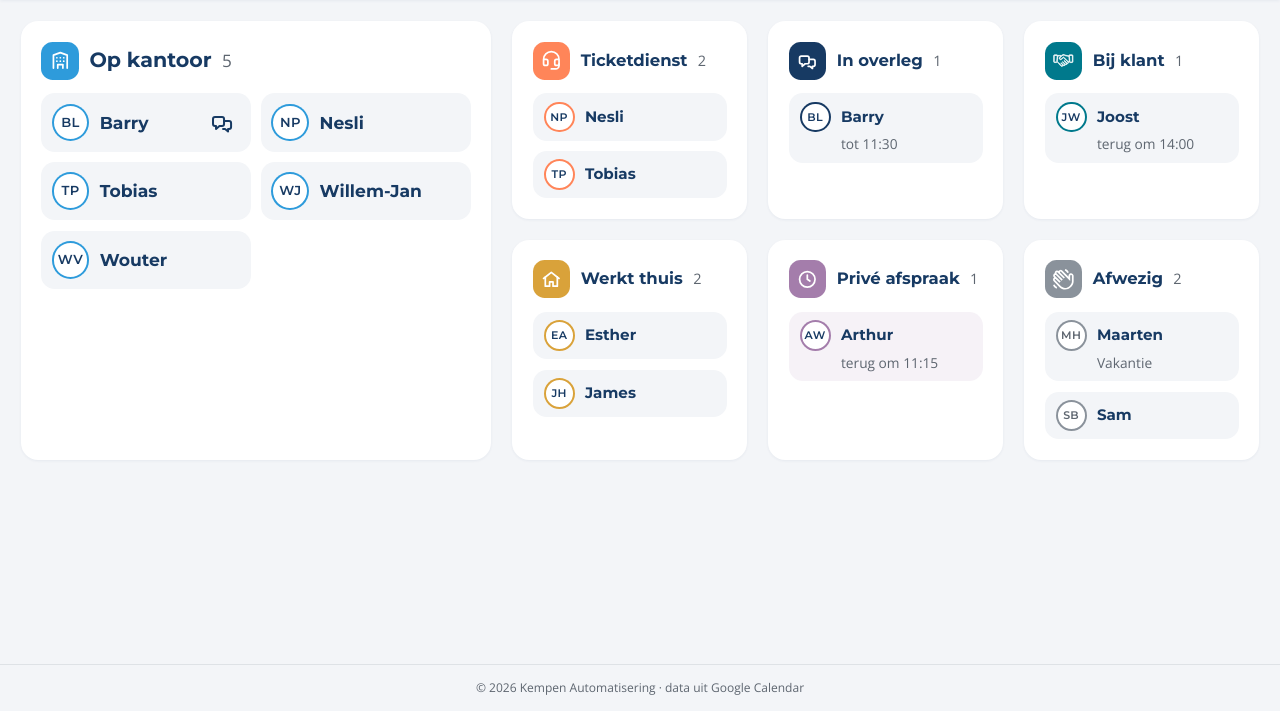
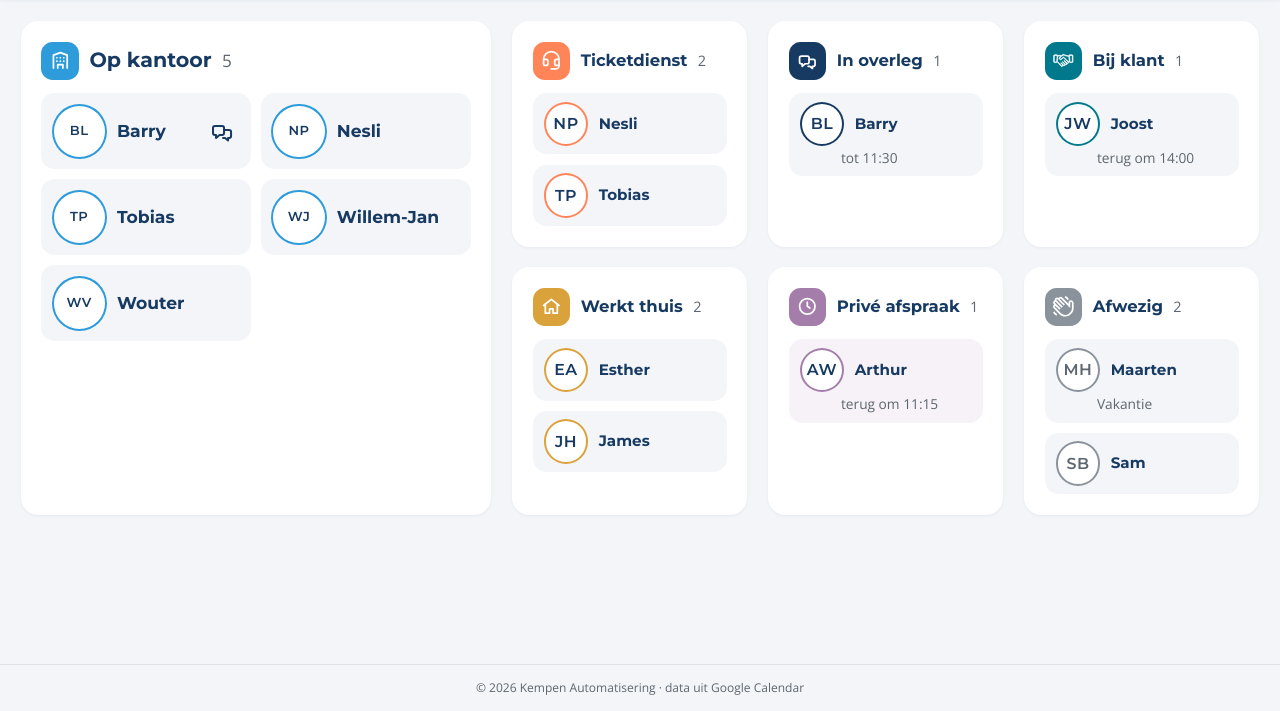
Before and after one commit to nesliprm/WieWaar, a Rails app: page / in a window 1280 px wide. Shown: the part 89-800 px from the top of the page. Run offline with Rails 7, Linux system fonts and the light colour scheme; the visitor is signed in with stand-in values (Sample User, id 1); data comes from the database, SQL or seed files in the repository; data that the repository does not hold is empty; style sheets or scripts are compiled from the project's sources; some libraries are stand-ins or nearby versions.

Commit message:
avatars, new demos, readme update

```diff
--- a/app/assets/stylesheets/application.scss
+++ b/app/assets/stylesheets/application.scss
@@ -141,10 +141,10 @@ html {
   min-width: 0;
 }
 
-// Placeholder avatar: white circle with a ring in the zone color.
+// Placeholder avatar
 .avatar {
-  width: 2.75rem;
-  height: 2.75rem;
+  width: 4rem;
+  height: 4rem;
   flex: none;
   display: inline-flex;
   align-items: center;
@@ -157,6 +157,14 @@ html {
   font-weight: 600;
   font-size: 0.95rem;
   letter-spacing: 0.03em;
+}
+
+// Avatar with an image
+.avatar--image {
+  box-shadow: none;
+  // border: 2px solid var(--zone-color);
+  background: color-mix(in srgb, var(--zone-color) 50%, transparent);
+  object-fit: cover;
 }
 
 .zone--afwezig .avatar { color: $kempen-muted; }
@@ -200,7 +208,7 @@ html {
     padding: 0.6rem 0.8rem;
   }
 
-  .avatar { width: 2.25rem; height: 2.25rem; font-size: 0.8rem; }
+  .avatar { width: 3.25rem; height: 3.25rem; font-size: 1.15rem; }
 
   // Line the label up under the name, not under the avatar
   .zone__tag,
--- a/app/models/employee.rb
+++ b/app/models/employee.rb
@@ -37,4 +37,12 @@ class Employee < ApplicationRecord
 
     name.first(2).upcase
   end
+
+  # Path of the avatar image in app/assets/images/avatars, based on the
+  # first name in lowercase without hyphens ("Willem-Jan" -> "avatars/willemjan.png").
+  # Returns nil when there is no image, so the view can show initials.
+  def avatar_image
+    path = "avatars/#{name.downcase.delete('-')}.png"
+    path if Rails.application.assets.load_path.find(path)
+  end
 end
--- a/app/views/shared/_avatar.html.erb
+++ b/app/views/shared/_avatar.html.erb
@@ -1,3 +1,6 @@
-<%# Placeholder avatar: a circle with initials, in the zone's color.
-    Later this partial can show the real avatar (employee.avatar_svg) instead. %>
-<span class="avatar" aria-hidden="true"><%= employee.avatar_initials %></span>
+<%# Avatar: the person's image when there is one, otherwise a circle with initials.%>
+<% if (image = employee.avatar_image) %>
+  <%= image_tag image, alt: "", class: "avatar avatar--image" %>
+<% else %>
+  <span class="avatar" aria-hidden="true"><%= employee.avatar_initials %></span>
+<% end %>
```
Also changed, not shown: README.md, app/assets/images/avatars/arthur.png (added), app/assets/images/avatars/barry.png (added), app/assets/images/avatars/esther.png (added), app/assets/images/avatars/james.png (added), app/assets/images/avatars/joost.png (added), app/assets/images/avatars/maarten.png (added), app/assets/images/avatars/nesli.png (added), app/assets/images/avatars/sam.png (added), app/assets/images/avatars/tobias.png (added), app/assets/images/avatars/willemjan.png (added), app/assets/images/avatars/wouter.png (added), lib/tasks/demo.rake.
